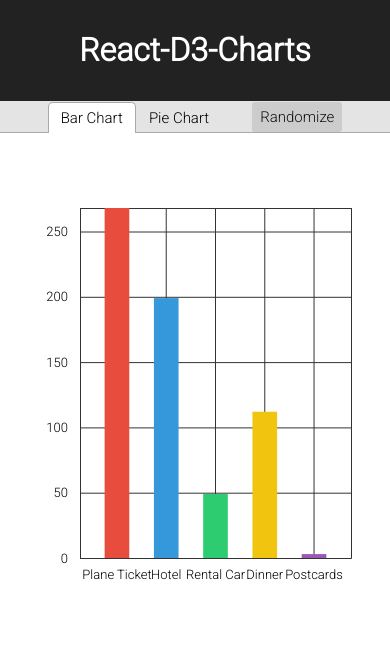
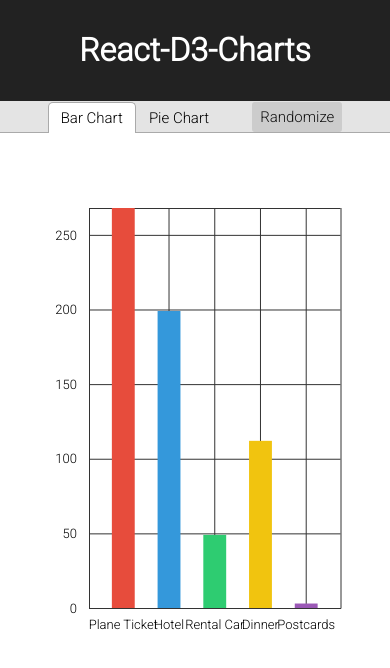
Before and after one commit to kukiron/react-d3-charts, a React app: page / in a window 390 px wide. Shown: the top 668 px of the page. Built offline with nearby package versions, Linux system fonts and the light colour scheme.

Commit message:
Fix responsive width

```diff
--- a/assets/css/style.css
+++ b/assets/css/style.css
@@ -8,6 +8,7 @@ body {
   padding: 0;
 }
 
+
 /* Page header styles */
 
 .header {
@@ -17,13 +18,14 @@ body {
   text-align: center;
 }
 
+
 /* Bar chart styles */
 
 .chart-container {
   padding: 15px;
   margin: 0 auto;
   margin-top: 30px;
-  max-width: 70vw;
+  max-width: 65vw;
   overflow: auto;
 }
 
@@ -41,6 +43,7 @@ body {
   text-anchor: middle;
 }
 
+
 /* Pie chart styles */
 
 .pie-label {
@@ -49,12 +52,14 @@ body {
   color: #222;
 }
 
+
 /* Chart hover styles */
 
 .bar-chart:hover,
 .pie-chart:hover {
   fill: #555;
 }
+
 
 /* Tab styles */
 
@@ -86,6 +91,7 @@ body {
   cursor: pointer;
 }
 
+
 /* Tab button styles */
 
 .tab-btn {
@@ -105,6 +111,7 @@ body {
   color: #fff;
 }
 
+
 /* Responsive styles */
 
 @media (max-width: 980px) {
@@ -112,7 +119,7 @@ body {
     margin: 0 auto;
     margin-top: 15px;
     padding: 10px;
-    max-width: 90vw;
+    max-width: 85vw;
     overflow: auto;
   }
 }
--- a/src/bar-chart/index.js
+++ b/src/bar-chart/index.js
@@ -16,7 +16,7 @@ class BarChart extends Component {
     const margins = { top: 50, right: 20, bottom: 100, left: 60 },
       svgDimensions = {
         width: Math.max(this.props.parentWidth, 300),
-        height: 500
+        height: 550
       },
       maxValue = Math.max(...this.props.data.map(d => d.value)),
       xScale = this.xScale
```
